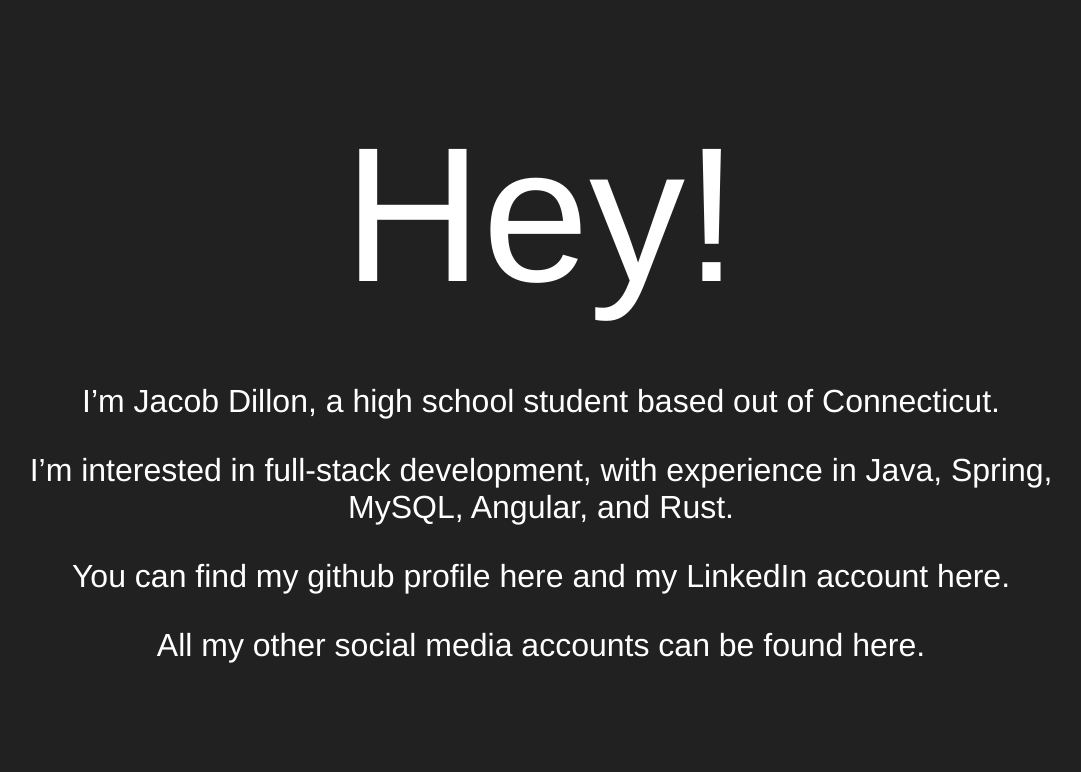
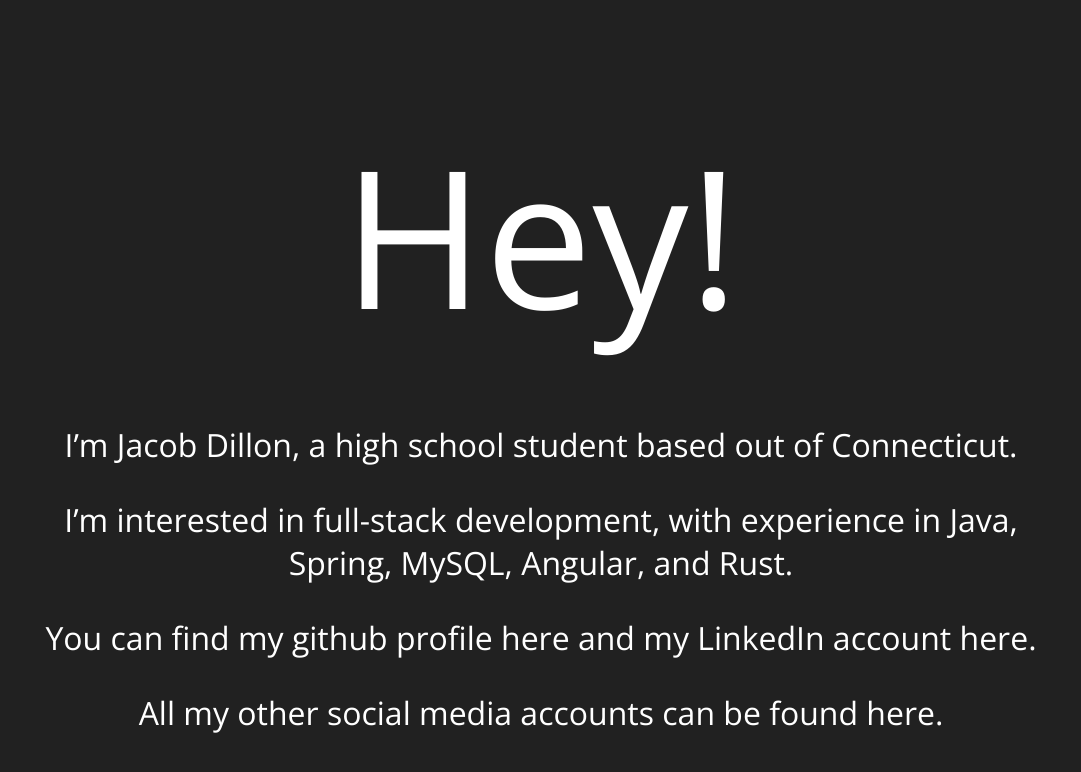
Before and after one commit to Dan733/jad340.com, a plain HTML site: page index.html in a window 1280 px wide. Shown: the whole page, without its empty margins (99-1180 px from the left). Drawn offline with nearby package versions, Linux system fonts and the light colour scheme.

Commit message:
Fixed font

```diff
--- a/css/main.css
+++ b/css/main.css
@@ -1,8 +1,10 @@
+@import url('https://fonts.googleapis.com/css?family=Open+Sans:300,400');
+
 html,
 body {
     background-color: #212121;
     color: #FFFFFF;
-    font-family: "Helvetica Neue", Helvetica, Arial, sans-serif;
+    font-family: 'Open Sans', sans-serif;
     font-weight: lighter;
     font-size: 24pt;
     padding: 0;
```
